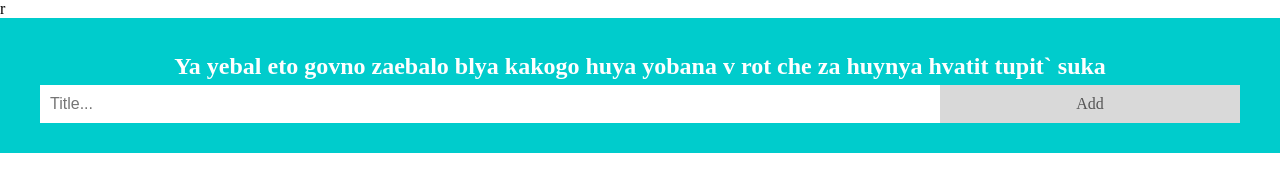
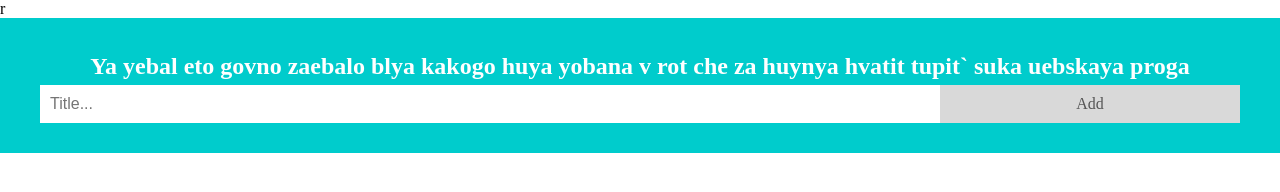
Before and after one commit to RumataEstorski/Server, a plain HTML site: page index.html in a window 1280 px wide. Drawn offline with Linux system fonts and the light colour scheme.

Commit message:
Update index.html

```diff
--- a/index.html
+++ b/index.html
@@ -102,7 +102,7 @@ input {
 <body>
 
 <div id="myDIV" class="header">
-  <h2 style="margin:5px">Ya yebal eto govno zaebalo blya kakogo huya yobana v rot che za huynya hvatit tupit` suka</h2>
+  <h2 style="margin:5px">Ya yebal eto govno zaebalo blya kakogo huya yobana v rot che za huynya hvatit tupit` suka uebskaya proga</h2>
   <input type="text" id="myInput" placeholder="Title...">
   <span onclick="newElement()" class="addBtn">Add</span>
 </div>
```
